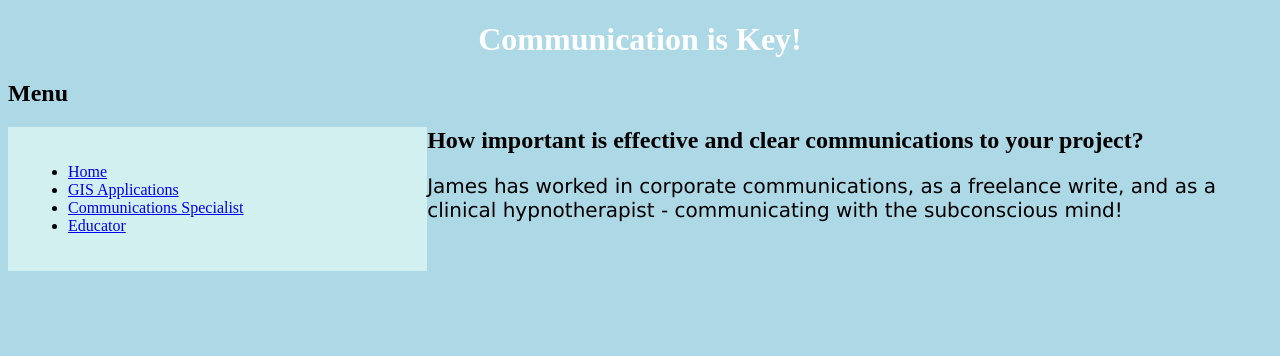
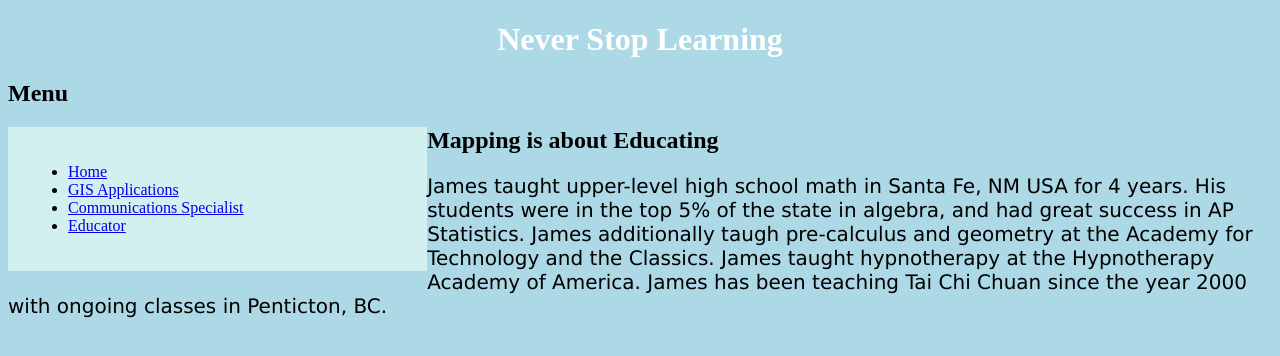
Before and after one commit to jserendip/jserendip.github.io, a plain HTML site: page educator.html in a window 1280 px wide. Drawn offline with Linux system fonts and the light colour scheme.

Commit message:
Update educator.html

```diff
--- a/educator.html
+++ b/educator.html
@@ -1,7 +1,7 @@
 <!doctype html>
 <html lang="en">
   <head>
-    <title>Communications Specialist</title>
+    <title>Educator</title>
 	<style>
 body {
   background-color: lightblue;
@@ -35,8 +35,9 @@ section:after {
 </style>
   </head>
   <header>
-  <h1>Communication is Key!</h1>
+    <h1>Never Stop Learning</h1>
   </header>
+
   <section>
   <h2>Menu</h2>
   <nav>
@@ -49,9 +50,14 @@ section:after {
   </nav>
 
   <article>
-  <h2>How important is effective and clear communications to your project?</h2>
-    <p>James has worked in corporate communications, as a freelance write,
-	and as a clinical hypnotherapist - communicating with the subconscious mind!</p>
+    <h2>Mapping is about Educating</h2>
+    <p>James taught upper-level high school math in Santa Fe, NM USA for 4 years.
+	His students were in the top 5% of the state in algebra, and had great success
+	in AP Statistics.  James additionally taugh pre-calculus and geometry at the
+	Academy for Technology and the Classics.
+	James taught hypnotherapy at the Hypnotherapy Academy of America.
+	James has been teaching Tai Chi Chuan since the year 2000 with ongoing classes
+	in Penticton, BC.</p>
   </article>
   </section>
 </html>
```
